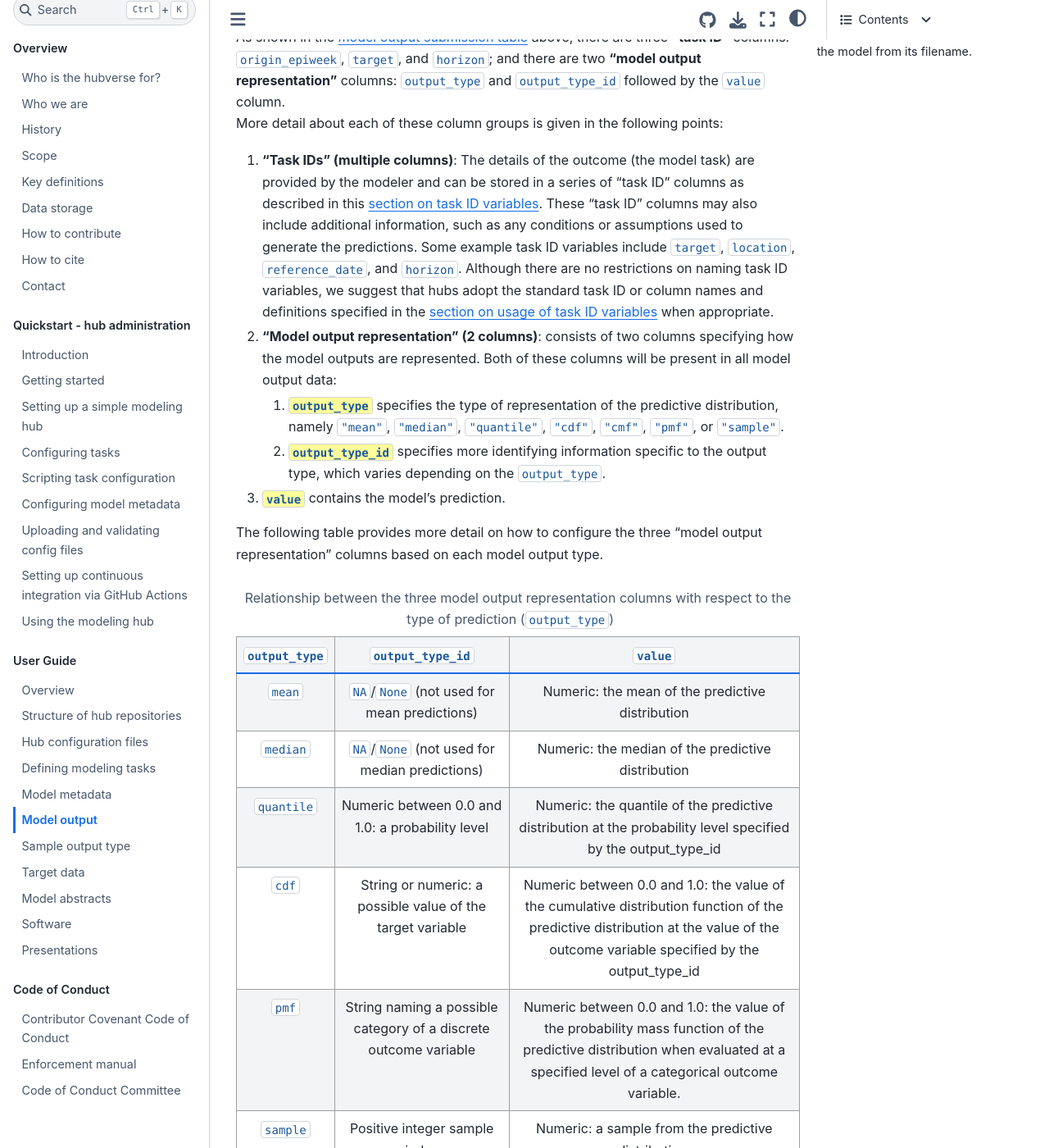
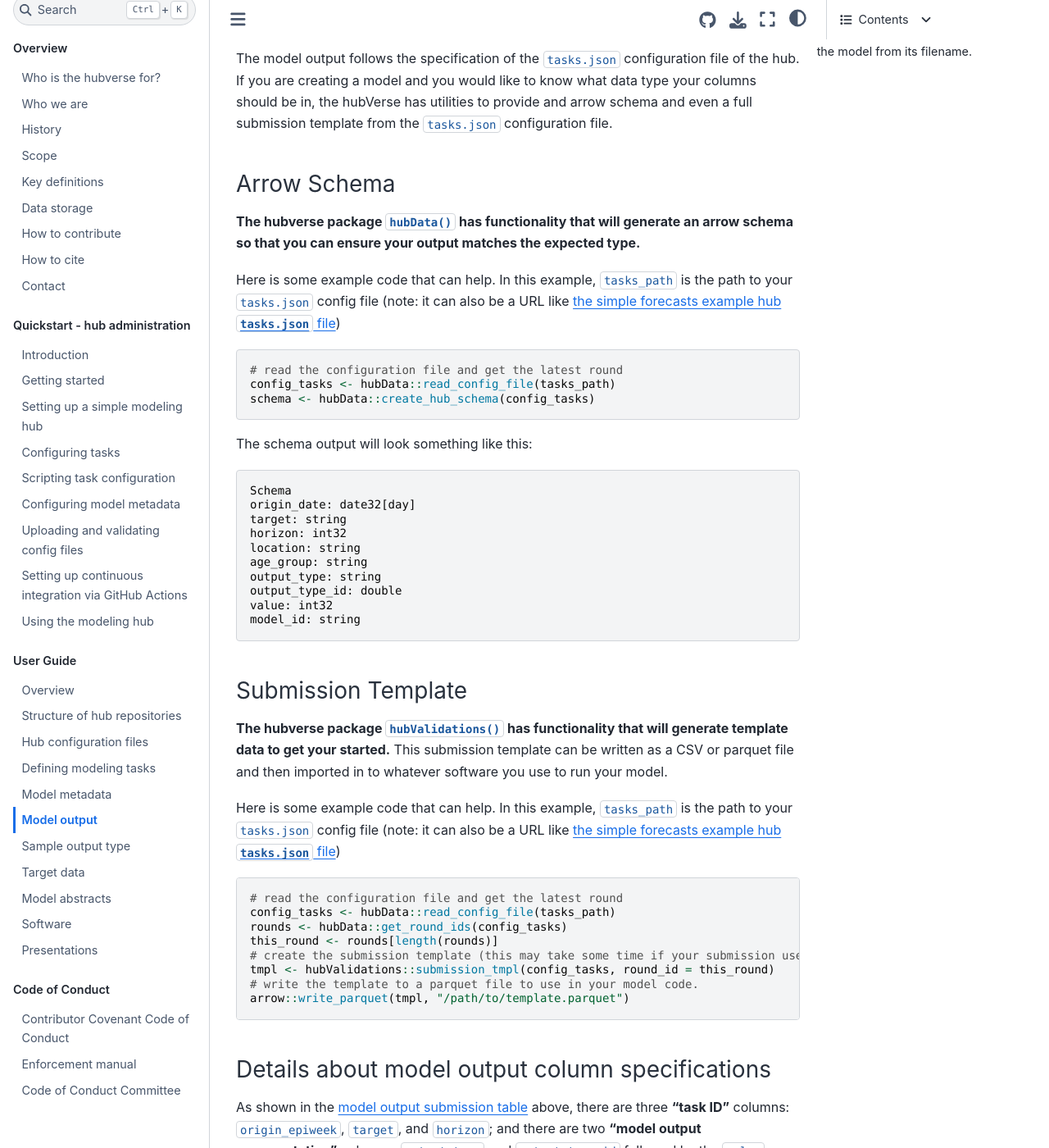
Before and after one commit to hubverse-org/hubDocs, a Sphinx documentation site: the page built from docs/source/user-guide/model-output.md, in a window 1280 px wide and 1400 px high, scrolled down 2659 px. Shown: the whole window at 82% size. Built offline with Sphinx 7.4.7 and the Sphinx Book theme 1.1.4, drawn with Linux system fonts in a browser that asks for light colours; comment, search, counter and statistics services are not loaded; some of the changed text lies outside the part shown.

Commit message:
add more code and context for getting example data
I iterated on Anna's comment about using `hubData::create_hub_schema()`
and `hubValidations::submission_tmpl()` and created examples that would
work for them.

There is still the missing information about installing packages, but we
can burn that bridge when we get there.

````diff
--- a/docs/source/user-guide/model-output.md
+++ b/docs/source/user-guide/model-output.md
@@ -73,6 +73,8 @@ submission formats are _not mutually exclusive_; **hubs may choose between
 Examples of how to create these file formats in R and Python are listed below in
 [the writing model output section](#writing-model-output).
 
+
+
 (formats-of-model-output)=
 ## Formats of model output
 
@@ -84,9 +86,72 @@ Much of the material in this section has been excerpted or adapted from the [hub
 
 _Model outputs are a specially formatted tabular representation of predictions._
 Each row corresponds to a unique prediction, and each column provides information about what is being predicted, its scope, and its value.
-Per hubverse convention, **there are two groups of columns providing metadata about the prediction**[^model-id], followed by **a value column with the actual output**. Each group of columns serves a specific purpose: (1) the **"task ID"** columns provide details about what is being predicted, and (2) the two **"model output representation"** columns specify the type of prediction and identifying information about that prediction. Finally, (3) the **value** column provides the model output of the prediction.
+Per hubverse convention, **there are two groups of columns providing metadata about the prediction**[^model-id], followed by **a value column with the actual output**. Each group of columns serves a specific purpose: (1) the **"task ID"** columns provide details about what is being predicted, and (2) the two **"model output representation"** columns specify the type of prediction and identifying information about that prediction. Finally, (3) the **value** column provides the model output of the prediction. [Details about the column specifications](column-details) can be found below.
 
 [^model-id]: When using models for downstream analysis with the [`collect_hub()` function](https://hubverse-org.github.io/hubData/reference/collect_hub.html) in the `hubData` package, one more column called `model_id` is prepended added that identifies the model from its filename.
+
+The model output follows the specification of the `tasks.json` configuration
+file of the hub. If you are creating a model and you would like to know what
+data type your columns should be in, the hubVerse has utilities to provide and
+arrow schema and even a full submission template from the `tasks.json`
+configuration file.
+
+### Arrow Schema
+
+**The hubverse package `hubData()` has functionality that will generate an
+arrow schema so that you can ensure your output matches the expected type.**
+
+Here is some example code that can help. In this example, `tasks_path` is the
+path to your `tasks.json` config file (note: it can also be a URL like [the
+simple forecasts example hub `tasks.json`
+file](https://raw.githubusercontent.com/hubverse-org/example-simple-forecast-hub/refs/heads/main/hub-config/tasks.json))
+
+```r
+# read the configuration file and get the latest round
+config_tasks <- hubData::read_config_file(tasks_path)
+schema <- hubData::create_hub_schema(config_tasks)
+```
+
+The schema output will look something like this:
+
+```
+Schema
+origin_date: date32[day]
+target: string
+horizon: int32
+location: string
+age_group: string
+output_type: string
+output_type_id: double
+value: int32
+model_id: string
+```
+
+### Submission Template
+
+**The hubverse package `hubValidations()` has functionality
+that will generate template data to get your started.** This submission
+template can be written as a CSV or parquet file and then imported in to
+whatever software you use to run your model.
+
+Here is some example code that can help. In this example, `tasks_path` is the
+path to your `tasks.json` config file (note: it can also be a URL like [the
+simple forecasts example hub `tasks.json`
+file](https://raw.githubusercontent.com/hubverse-org/example-simple-forecast-hub/refs/heads/main/hub-config/tasks.json))
+
+```r
+# read the configuration file and get the latest round
+config_tasks <- hubData::read_config_file(tasks_path)
+rounds <- hubData::get_round_ids(config_tasks)
+this_round <- rounds[length(rounds)]
+# create the submission template (this may take some time if your submission uses samples)
+tmpl <- hubValidations::submission_tmpl(config_tasks, round_id = this_round)
+# write the template to a parquet file to use in your model code.
+arrow::write_parquet(tmpl, "/path/to/template.parquet")
+```
+
+(column-details)=
+### Details about model output column specifications
 
 As shown in the [model output submission table](#model-output-example-table) above, there are three **"task ID"** columns: `origin_epiweek`, `target`, and `horizon`; and there are two **"model output representation"** columns: `output_type` and `output_type_id` followed by the `value` column.
 More detail about each of these column groups is given in the following points:
@@ -147,6 +212,9 @@ variables — further details are discussed below.
 
 :::
 
+##
+
+
 (writing-model-output)=
 ## Writing model output to a hub
 
@@ -195,8 +263,7 @@ Writing to parquet is similar as writing to CSV, but with the caveat that you
 additionally need to ensure that the `output_type_id` column matches the
 [expected `output_type_id_datatype` property of the schema](#output-type-id-datatype).
 In practice, you will need to know whether or not the expected data type is a
-**string/character** or a **float/numeric**.
-
+**string/character**, **float/numeric**, or an **Int/integer**.
 
 #### Writing parquet with R
 
@@ -205,7 +272,7 @@ library("fs")
 library("arrow")
 # ... generate model data ...
 outfile <- path(hub_path, "model-output", "team1-modelA", model_id)
-model_out$output_type_id <- as.character(model_out$output_type_id) # or as.numeric()
+model_out$output_type_id <- as.character(model_out$output_type_id) # or as.numeric(), or as.integer()
 arrow::write_parquet(model_out, outfile)
 ```
 
@@ -217,7 +284,7 @@ import pandas as pd
 import os.path
 # ... generate model data ...
 outfile = os.path.join(hub_path, "model-output", "team1-modelA", model_id)
-model_out["output_type_id"] = model_out["output_type_id"].astype("string") # or "float"
+model_out["output_type_id"] = model_out["output_type_id"].astype("string") # or "float", or "Int64"
 model_out.to_parquet(outfile)
 ```
 
````
